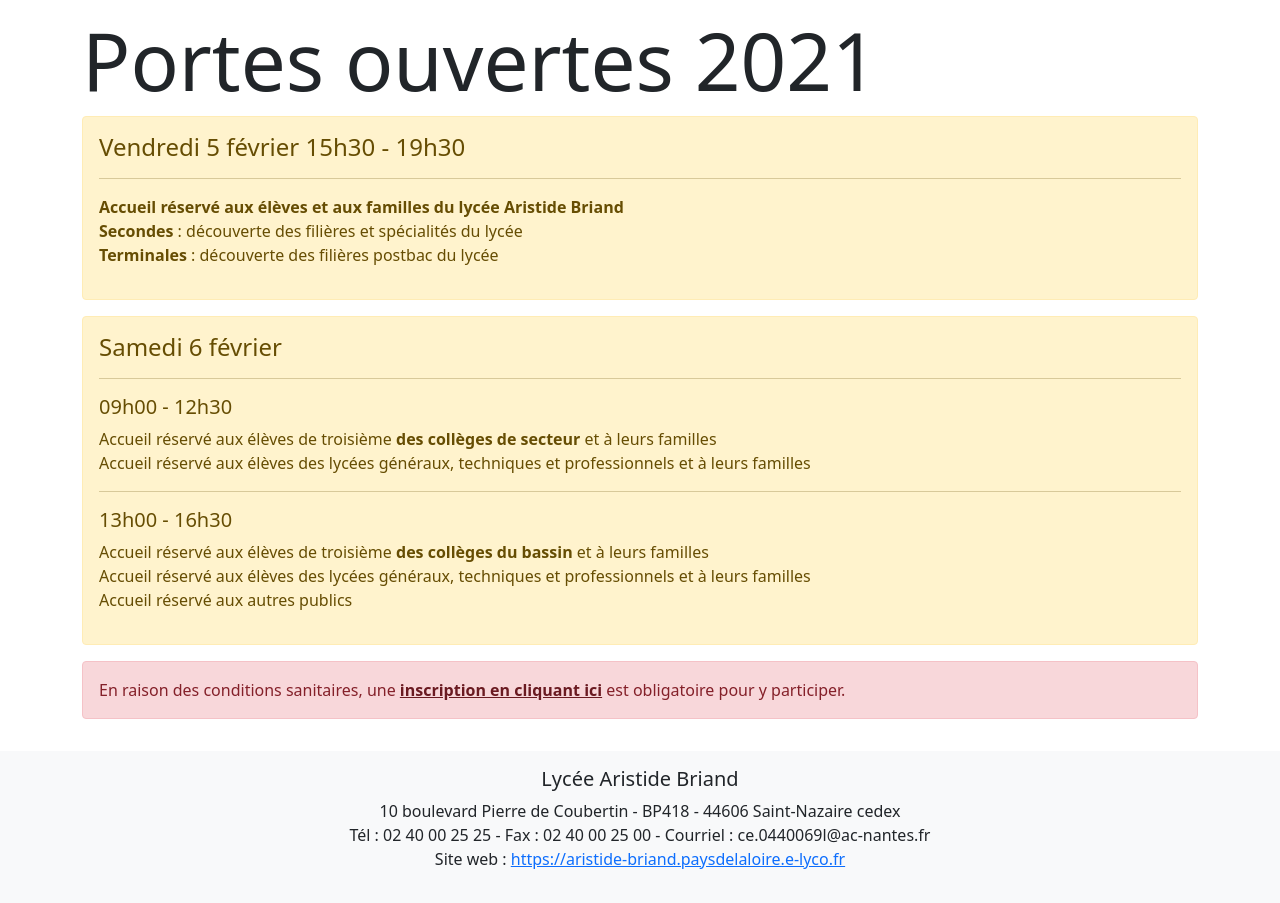
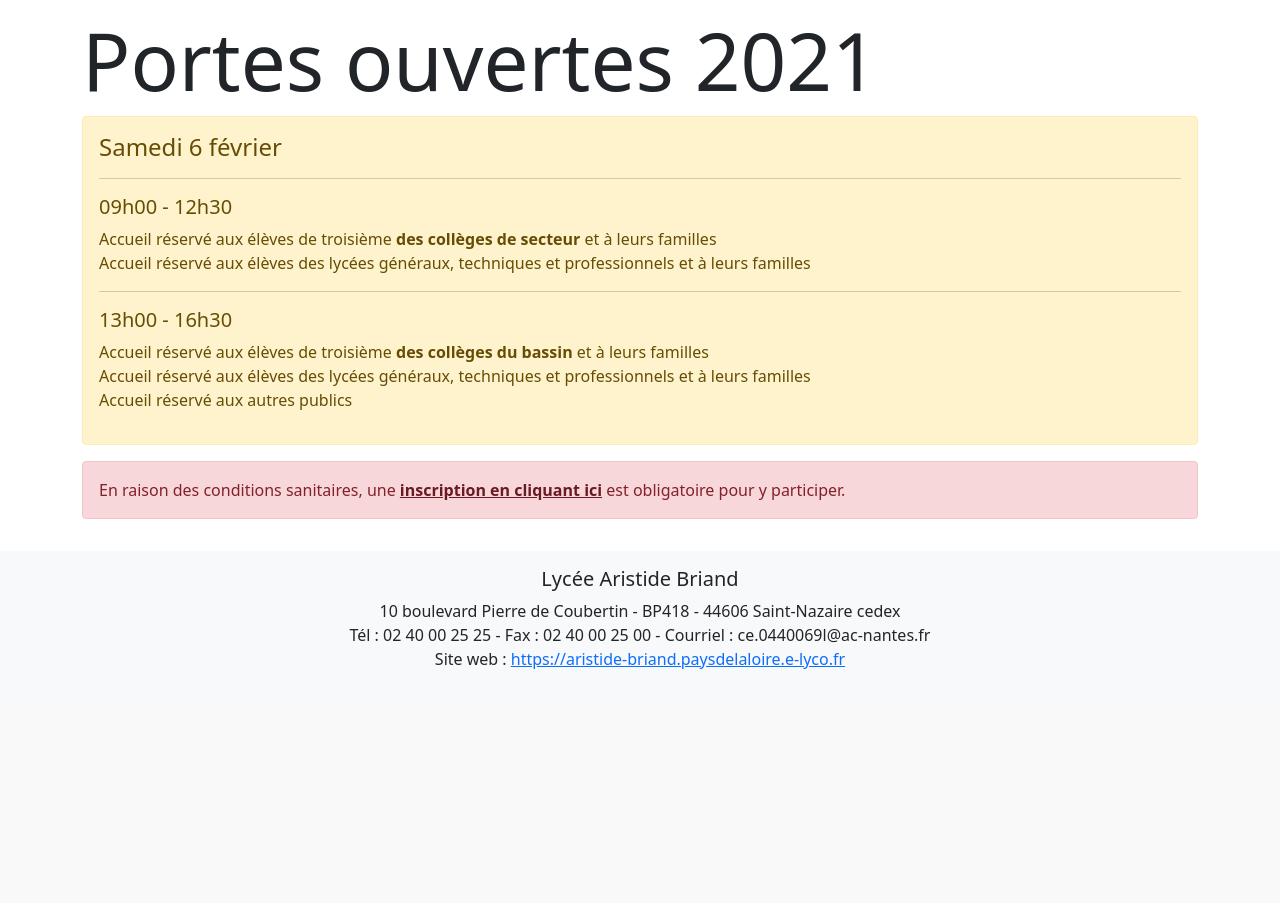
Before and after one commit to matteli/pop, a Django app: page / in a window 1280 px wide. Shown: the part 638-1541 px from the top of the page. After the commit the page ends 1307 px from the top, so only its background shows below. Run offline with Django 3.2, Linux system fonts and the light colour scheme; parts of the project's set-up code (start-up, migrations or seed data) failed here and were passed over.

Commit message:
vendredi viré

```diff
--- a/home/jinja2/home.html
+++ b/home/jinja2/home.html
@@ -18,14 +18,14 @@
 
 {% block content %}
 <h1 class="display-1">Portes ouvertes 2021</h1>
-<div class="alert alert-warning" role="alert">
+<!--- <div class="alert alert-warning" role="alert">
   <h4 class="alert-heading">Vendredi 5 février 15h30 - 19h30</h4>
   <hr>
   <p><strong>Accueil réservé aux élèves et aux familles du lycée Aristide Briand</strong><br>
     <strong>Secondes</strong> : découverte des filières et spécialités du lycée<br>
     <strong>Terminales</strong> : découverte des filières postbac du lycée<br>
   </p>
-</div>
+</div> --->
 <div class="alert alert-warning" role="alert">
   <h4 class="alert-heading">Samedi 6 février</h4>
   <hr>
```
